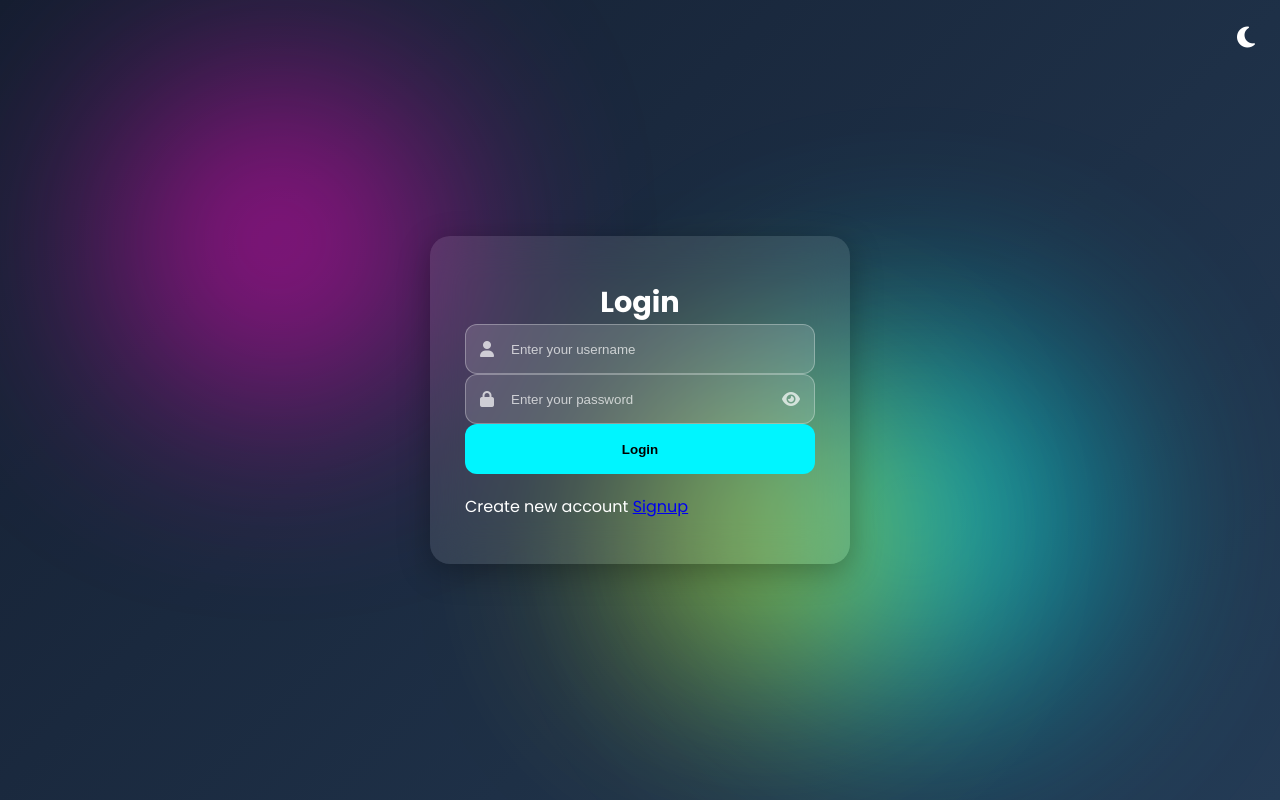
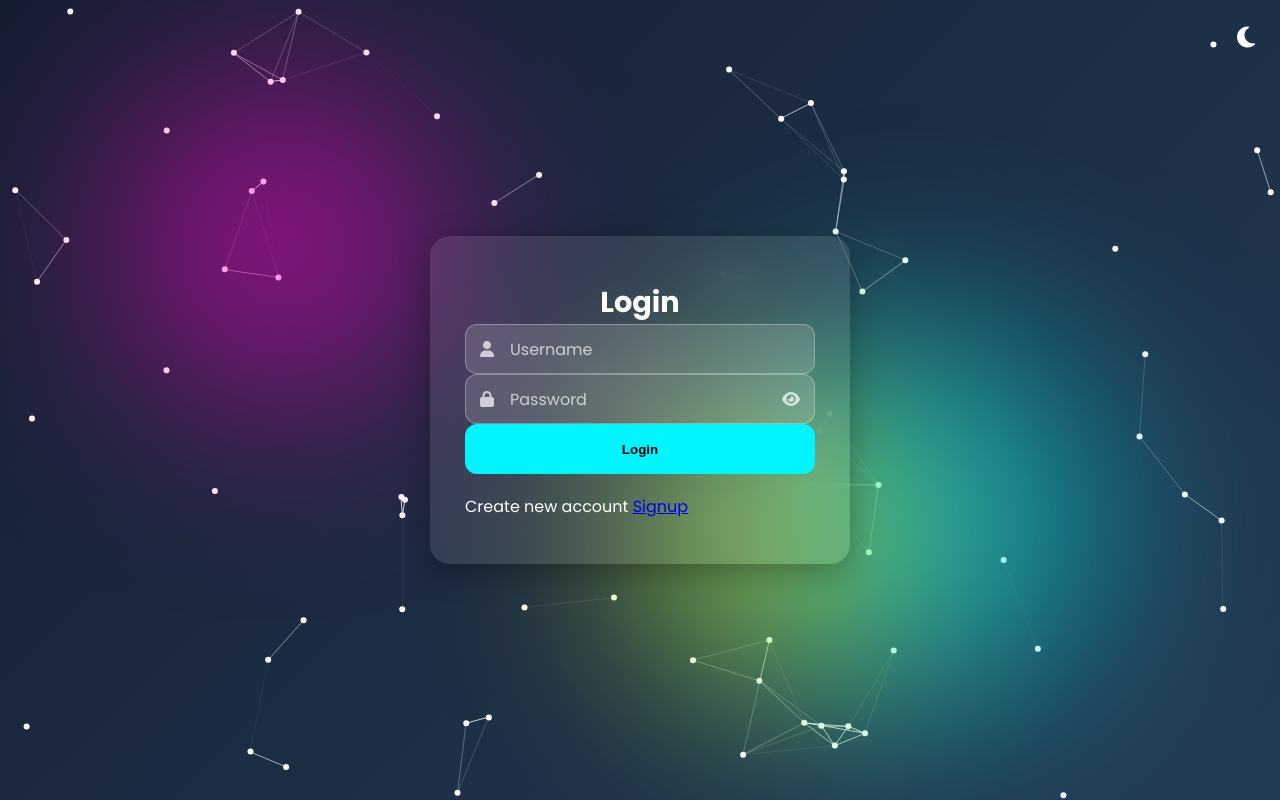
Before and after one commit to Vinraj1/todo_list, a Django app: page /login/ in a window 1280 px wide. Run offline with Django 5.2, Linux system fonts and the light colour scheme; some libraries are stand-ins or nearby versions.

Commit message:
Dynamic Background

```diff
--- a/mainapp/static/index.css
+++ b/mainapp/static/index.css
@@ -212,3 +212,85 @@ body {
         padding: 35px 20px;
     }
 }
+
+/* ================= PARTICLES ================= */
+
+#particles-js {
+    position: absolute;
+    width: 100%;
+    height: 100%;
+    z-index: 0;
+}
+
+.signup-box {
+    position: relative;
+    z-index: 2;
+    transform-style: preserve-3d;
+    transition: transform 0.2s ease;
+}
+
+/* ================= 3D TILT ================= */
+
+.signup-box:hover {
+    transform: rotateY(8deg) rotateX(5deg);
+}
+
+/* ================= FLOATING LABELS ================= */
+
+.floating-group {
+    position: relative;
+}
+
+.floating-group label {
+    position: absolute;
+    left: 45px;
+    top: 50%;
+    transform: translateY(-50%);
+    color: rgba(255,255,255,0.7);
+    pointer-events: none;
+    transition: 0.3s ease;
+}
+
+.floating-group input:focus + label,
+.floating-group input:not(:placeholder-shown) + label {
+    top: -10px;
+    left: 40px;
+    font-size: 0.75rem;
+    color: var(--neon);
+}
+
+/* ================= LOADING SPINNER ================= */
+
+.spinner {
+    width: 18px;
+    height: 18px;
+    border: 3px solid rgba(0,0,0,0.2);
+    border-top: 3px solid black;
+    border-radius: 50%;
+    animation: spin 1s linear infinite;
+    display: none;
+}
+
+@keyframes spin {
+    to { transform: rotate(360deg); }
+}
+
+.submit-button.loading .btn-text {
+    display: none;
+}
+
+.submit-button.loading .spinner {
+    display: inline-block;
+}
+
+/* ================= SUCCESS ANIMATION ================= */
+
+.success {
+    animation: successPop 0.6s ease forwards;
+}
+
+@keyframes successPop {
+    0% { transform: scale(1); }
+    50% { transform: scale(1.1); background: #00ff88; }
+    100% { transform: scale(1); background: #00ff88; }
+}
--- a/mainapp/static/main.js
+++ b/mainapp/static/main.js
@@ -1,24 +1,32 @@
-// Password toggle
+// ================= PASSWORD TOGGLE =================
 const togglePassword = document.getElementById("togglePassword");
 const password = document.getElementById("password");
 
 togglePassword.addEventListener("click", function () {
-    const type = password.getAttribute("type") === "password" ? "text" : "password";
-    password.setAttribute("type", type);
+    const type = password.type === "password" ? "text" : "password";
+    password.type = type;
     this.classList.toggle("fa-eye-slash");
 });
 
-// Theme switch
-const themeIcon = document.getElementById("themeIcon");
+// ================= LOADING + SUCCESS =================
+const loginForm = document.getElementById("loginForm");
+const loginBtn = document.getElementById("loginBtn");
 
-themeIcon.addEventListener("click", function () {
-    document.body.classList.toggle("light");
+loginForm.addEventListener("submit", function () {
+    loginBtn.classList.add("loading");
 
-    if (document.body.classList.contains("light")) {
-        this.classList.remove("fa-moon");
-        this.classList.add("fa-sun");
-    } else {
-        this.classList.remove("fa-sun");
-        this.classList.add("fa-moon");
+    setTimeout(() => {
+        loginBtn.classList.remove("loading");
+        loginBtn.classList.add("success");
+    }, 1500);
+});
+
+// ================= PARTICLES INIT =================
+particlesJS("particles-js", {
+    particles: {
+        number: { value: 60 },
+        size: { value: 3 },
+        move: { speed: 2 },
+        line_linked: { enable: true },
     }
 });
--- a/mainapp/templates/login.html
+++ b/mainapp/templates/login.html
@@ -8,22 +8,31 @@
     <link rel="stylesheet" href="https://fonts.googleapis.com/css2?family=Poppins:wght@400;500;700&display=swap" />
     <link rel="stylesheet" href="{% static 'index.css' %}">
     <script src="https://kit.fontawesome.com/cb792c0850.js" crossorigin="anonymous"></script>
+    <!-- Particle JS -->
+    <script src="https://cdn.jsdelivr.net/npm/particles.js@2.0.0/particles.min.js"></script>
 
 
 </head>
 <body>
 
+<body>
+
+<!-- Theme Toggle -->
 <div class="theme-toggle">
     <i class="fas fa-moon" id="themeIcon"></i>
 </div>
 
 <div class="signup-login">
 
+    <!-- Particle Background -->
+    <div id="particles-js"></div>
+
     <!-- Floating Blobs -->
     <div class="blob blob1"></div>
     <div class="blob blob2"></div>
     <div class="blob blob3"></div>
 
+    <!-- Glass Login Card -->
     <div class="signup-box">
 
         <form method="post" id="loginForm" class="form-container">
@@ -32,22 +41,32 @@
             <div class="heading">Login</div>
             <div class="line"></div>
 
-            <div class="field input-group">
+            <!-- Username -->
+            <div class="field floating-group">
                 <i class="fas fa-user icon"></i>
-                <input type="text" required class="inp"
-                       placeholder="Enter your username"
+                <input type="text"
+                       required
+                       class="inp"
                        name="frm"
-                       value="{{ frm|default:'' }}">
+                       value="{{ frm|default:'' }}"
+                       placeholder=" " />
+                <label>Username</label>
             </div>
 
-            <div class="field input-group">
+            <!-- Password -->
+            <div class="field floating-group">
                 <i class="fas fa-lock icon"></i>
-                <input type="password" class="inp" id="password"
-                       name="pwd" required
-                       placeholder="Enter your password">
+                <input type="password"
+                       id="password"
+                       class="inp"
+                       name="pwd"
+                       required
+                       placeholder=" " />
+                <label>Password</label>
                 <i class="fas fa-eye toggle-password" id="togglePassword"></i>
             </div>
 
+            <!-- Django Messages -->
             {% if messages %}
             <div class="messages">
                 {% for message in messages %}
@@ -56,11 +75,15 @@
             </div>
             {% endif %}
 
-            <div class="field">
-                <input type="submit" class="submit-button" value="Login">
-            </div>
+            <!-- Login Button -->
+            <button type="submit" class="submit-button" id="loginBtn">
+                <span class="btn-text">Login</span>
+                <span class="spinner"></span>
+            </button>
+
         </form>
 
+        <!-- Signup Link -->
         <div class="switch-auth">
             <span class="create-account-text">Create new account</span>
             <a class="anc" href="/">Signup</a>
@@ -69,6 +92,11 @@
     </div>
 </div>
 
+<!-- Particle JS Library -->
+<script src="https://cdn.jsdelivr.net/npm/particles.js@2.0.0/particles.min.js"></script>
+
+<!-- Main Script -->
 <script src="{% static 'main.js' %}"></script>
+
 </body>
 </html>
```
